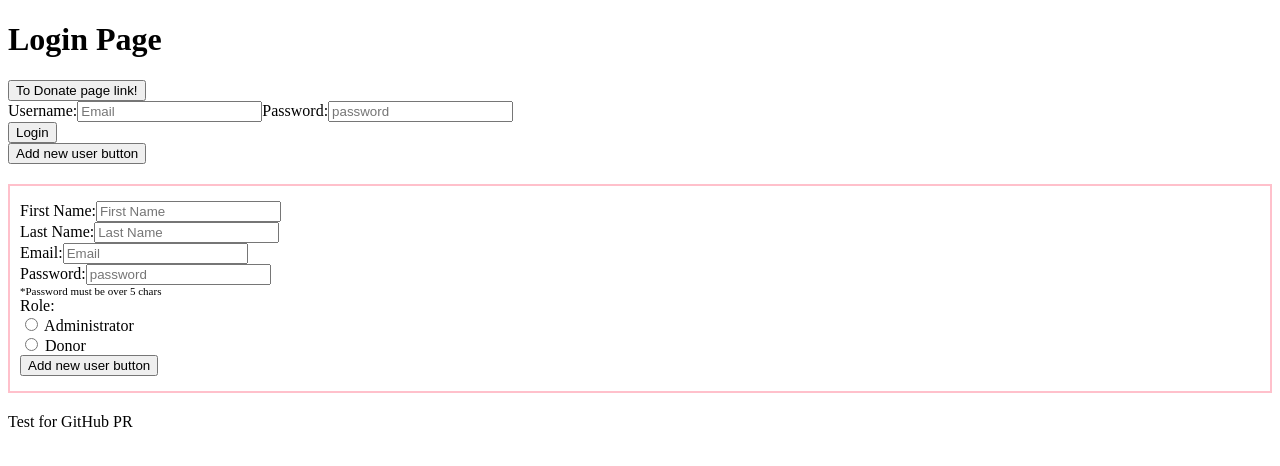
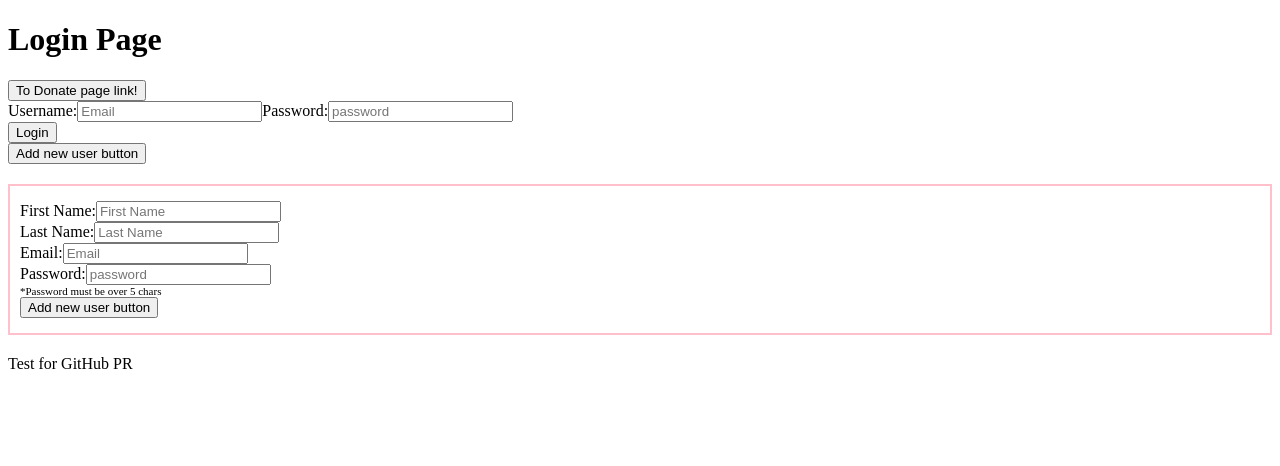
Before and after one commit to droom18/droom-client, a React (Create React App) app in the folder client/: page / in a window 1280 px wide. Shown: the top 466 px of the page. Built offline with nearby package versions, Linux system fonts and the light colour scheme.

Commit message:
new user

```diff
--- a/client/src/components/LoginForm/index.js
+++ b/client/src/components/LoginForm/index.js
@@ -21,7 +21,9 @@ class LoginForm extends React.Component {
   login = () => {
     axios
       .post(`https://luncher-backend.herokuapp.com/api/login`, this.state)
-      .then(response => console.log(response))
+      .then(response => {
+        localStorage.setItem("token", response.data.token);
+      })
       .catch(err => console.log(err));
   };
 
--- a/client/src/components/NewUser/NewUser.js
+++ b/client/src/components/NewUser/NewUser.js
@@ -21,7 +21,7 @@ class NewUser extends React.Component {
       lastName: "",
       email: "",
       password: "",
-      role: ""
+      role: "admin"
     };
   }
 
@@ -30,6 +30,23 @@ class NewUser extends React.Component {
     this.setState({
       ...this.state,
       [e.target.name]: e.target.value
+    });
+  };
+
+  register = () => {
+    axios
+      .post(`https://luncher-backend.herokuapp.com/api/register`, this.state)
+      .then(response => {
+        localStorage.setItem("token", response.data.token);
+      })
+      .catch(err => console.log(err));
+
+    this.setState({
+      firstName: "",
+      lastName: "",
+      email: "",
+      password: "",
+      role: ""
     });
   };
 
@@ -64,7 +81,7 @@ class NewUser extends React.Component {
             onChange={this.handleChange}
           />
           <br />
-          Password:
+          <label>Password:</label>
           <input
             type="password"
             name="password"
@@ -73,13 +90,22 @@ class NewUser extends React.Component {
             onChange={this.handleChange}
           />
           <p style={passwordReq}>*Password must be over 5 chars</p>
-          Role:
+          {/* Role: */}
           {/* <input
-            type="radio"
+            type="text"
             name="role"
             placeholder="Role"
             value={this.state.role}
+            onChange={this.handleChange}
           /> */}
+          {/* <br />
+          <input
+            type="radio"
+            name="role"
+            value={this.state.role}
+            onChange={this.handleChange}
+          />
+          <label htmlFor="admin"> Administrator</label>
           <br />
           <input
             type="radio"
@@ -87,17 +113,11 @@ class NewUser extends React.Component {
             value={this.state.role}
             onChange={this.handleChange}
           />
-          <label for="admin"> Administrator</label>
-          <br />
-          <input
-            type="radio"
-            name="role"
-            value={this.state.role}
-            onChange={this.handleChange}
-          />
-          <label for="donor"> Donor</label>
-          <br />
-          <input type="submit" value="Add new user button" />
+          <label htmlFor="donor"> Donor</label>
+          <br /> */}
+          <button type="button" onClick={this.register}>
+            Add new user button
+          </button>
         </form>
       </div>
     );
```
